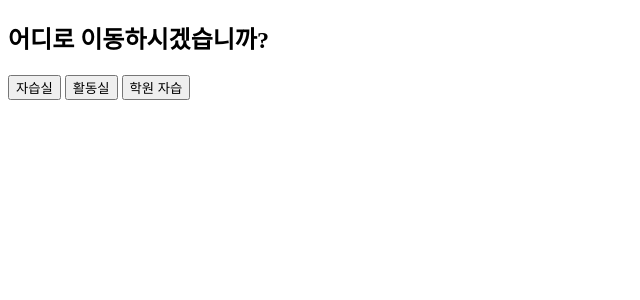
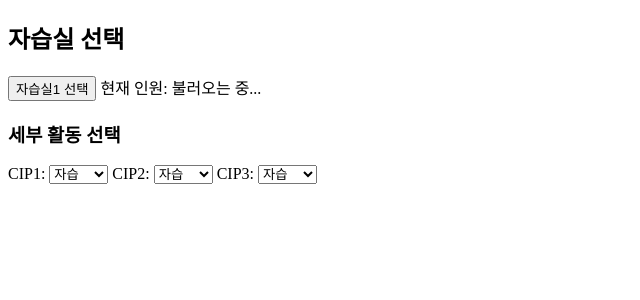
Before and after one commit to AERISstudio/cipchecker, a Flask app: page /selection in a window 1280 px wide. Shown: the top 300 px of the page, without its empty margins (0-640 px from the left). Run offline with Flask 3, Linux system fonts and the light colour scheme; the visitor is signed in with stand-in values (Sample User, id 1); some libraries are stand-ins or nearby versions.

Commit message:
2차
서버 연결 자습실1 추가 작성 필요
서버 인원 뜸
파베 db 연결시켜서

```diff
--- a/app.py
+++ b/app.py
@@ -3,9 +3,6 @@ import firebase_admin
 from firebase_admin import credentials, auth, db
 import pandas as pd
 import os
-import threading
-import schedule
-import time
 from datetime import timedelta
 
 app = Flask(__name__)
@@ -18,35 +15,35 @@ app.secret_key = os.urandom(24)  # 🔥 랜덤 보안 키 자동 생성
 cred = credentials.Certificate("dshs-cip-firebase-adminsdk-fbsvc-62090c1d93.json")
 firebase_admin.initialize_app(cred, {"databaseURL": "https://dshs-cip-default-rtdb.firebaseio.com/"})
 
-# ✅ 로그인 페이지 (GET 요청)
+# ✅ 로그인 페이지
 @app.route("/", methods=["GET"])
 def login_page():
     return render_template("login.html")
 
-# ✅ 로그인 처리 (POST 요청)
+# ✅ 로그인 처리
 @app.route("/login", methods=["POST"])
 def student_login():
     try:
         data = request.json
+        if not data or "student_id" not in data:
+            return jsonify({"error": "❌ 학번을 입력하세요!"}), 400
+
         student_id = data.get("student_id", "").strip()
 
-        # 🔥 학번 유효성 검사
         if not student_id.isdigit() or len(student_id) not in [5, 7]:
             return jsonify({"error": "❌ 유효한 학번을 입력하세요!"}), 400
 
-        # 🔥 Firebase에서 사용자 확인 또는 생성
         try:
             user = auth.get_user(student_id)
         except:
             user = auth.create_user(uid=student_id)
 
-        # 🔥 Firebase Custom Token 생성 및 세션 저장
         custom_token = auth.create_custom_token(student_id)
         session["student_id"] = student_id
         return jsonify({"token": custom_token.decode("utf-8"), "redirect": url_for("selection")}), 200
 
     except Exception as e:
-        print(f"❌ 로그인 중 서버 오류 발생: {e}")
+        print(f"❌ 로그인 오류: {e}")
         return jsonify({"error": f"서버 오류 발생: {str(e)}"}), 500
 
 # ✅ 공간 선택 페이지
@@ -56,22 +53,9 @@ def selection():
         return redirect(url_for("login_page"))
     return render_template("selection.html")
 
-# ✅ 활동별 페이지 라우팅
-@app.route("/study")
-def study():
-    return render_template("study.html") if "student_id" in session else redirect(url_for("login_page"))
-
-@app.route("/activity")
-def activity():
-    return render_template("activity.html") if "student_id" in session else redirect(url_for("login_page"))
-
-@app.route("/academy")
-def academy():
-    return render_template("academy.html") if "student_id" in session else redirect(url_for("login_page"))
-
-# ✅ 선택한 활동을 엑셀에 저장
-@app.route("/update_excel", methods=["POST"])
-def update_excel():
+# ✅ 자습실1 선택 시 Firebase 및 엑셀 업데이트
+@app.route("/update_selection", methods=["POST"])
+def update_selection():
     try:
         if "student_id" not in session:
             return jsonify({"error": "❌ 로그인 후 이용하세요!"}), 403
@@ -80,47 +64,71 @@ def update_excel():
         class_num = student_id[1:3]  # 🔥 학번에서 반 번호 추출 (예: 21008 → "10"반)
         file_name = f"{class_num}반.xlsx"
 
-        print(f"📂 엑셀 파일명: {file_name}")
-        print(f"👤 학생 ID: {student_id}")
-
-        # ✅ JSON 데이터 확인
         data = request.get_json()
         if not data:
             return jsonify({"error": "❌ 전송된 JSON 데이터가 없습니다."}), 400
 
-        cip1, cip2, cip3 = "자습", "자습", "자습"
+        selected_room = data.get("selected_room")
+        cip1 = data.get("cip1", "자습")
+        cip2 = data.get("cip2", "자습")
+        cip3 = data.get("cip3", "자습")
 
-        if data.get("academy_selected", False):
-            cip2, cip3 = "학원", "학원"
-        else:
-            cip1 = data.get("cip1", "자습")
-            cip2 = data.get("cip2", "자습")
-            cip3 = data.get("cip3", "자습")
+        # ✅ 자습실1 선택 시 Firebase 인원 증가
+        if selected_room == "자습실1":
+            try:
+                room_ref = db.reference("rooms/자습실/자습실1")
+                room_data = room_ref.get()
 
-        # 🔥 엑셀 파일 존재 확인 및 생성
+                # 🔥 데이터가 존재하지 않을 경우 기본 값 추가
+                if room_data is None:
+                    print("⚠️ Firebase에 자습실1 데이터가 없음! 초기화 진행...")
+                    room_data = {"max_capacity": 30, "current_capacity": 0}
+                    room_ref.set(room_data)
+
+                current_capacity = room_data.get("current_capacity", 0)
+                max_capacity = room_data.get("max_capacity", 0)
+
+                if current_capacity >= max_capacity:
+                    return jsonify({"error": "⚠️ 자습실1이(가) 이미 가득 찼습니다!"})
+
+                # ✅ 현재 인원을 1 증가
+                room_ref.update({"current_capacity": current_capacity + 1})
+
+            except Exception as e:
+                print(f"❌ Firebase 업데이트 오류: {e}")
+                return jsonify({"error": "Firebase 업데이트 중 오류 발생"}), 500
+
+        # ✅ 엑셀 파일 존재 확인 및 생성
         if not os.path.exists(file_name):
             df = pd.DataFrame(columns=["학번", "CIP1", "CIP2", "CIP3"])
             df.to_excel(file_name, index=False, engine="openpyxl")
 
-        # 🔥 기존 엑셀 파일 로드
-        df = pd.read_excel(file_name, engine="openpyxl")
+        # ✅ 엑셀 파일 읽기 (오류 대비)
+        try:
+            df = pd.read_excel(file_name, engine="openpyxl")
+        except Exception as e:
+            print(f"❌ 엑셀 파일 로드 오류: {e}")
+            return jsonify({"error": "엑셀 파일을 불러오는 중 오류 발생"}), 500
 
-        # 🔥 학번이 없으면 추가, 있으면 수정
+        # ✅ 학번이 없으면 추가, 있으면 수정
         df["학번"] = df["학번"].astype(str).fillna("")
         if student_id not in df["학번"].values:
-            new_data = pd.DataFrame([[student_id, cip1, cip2, cip3]], columns=["학번", "CIP1", "CIP2", "CIP3"])
+            new_data = pd.DataFrame([[student_id, "자습실", cip2, cip3]], columns=["학번", "CIP1", "CIP2", "CIP3"])
             df = pd.concat([df, new_data], ignore_index=True)
         else:
-            df.loc[df["학번"] == student_id, ["CIP1", "CIP2", "CIP3"]] = [cip1, cip2, cip3]
+            df.loc[df["학번"] == student_id, ["CIP1", "CIP2", "CIP3"]] = ["자습실", cip2, cip3]
 
-        # 🔥 학번 정렬 (마지막 두 자리 기준)
-        df["학번_번호"] = df["학번"].str[-2:].astype(int)
-        df = df.sort_values(by="학번_번호").drop(columns=["학번_번호"])
+        # ✅ 학번 정렬 (마지막 두 자리 기준, 예외 처리 포함)
+        try:
+            df["학번_번호"] = df["학번"].str[-2:].astype(int, errors="ignore")
+            df = df.sort_values(by="학번_번호").drop(columns=["학번_번호"])
+        except Exception as e:
+            print(f"⚠️ 학번 정렬 오류 발생: {e}")
 
-        # 🔥 엑셀 저장
+        # ✅ 엑셀 저장
         df.to_excel(file_name, index=False, engine="openpyxl")
 
-        return jsonify({"message": "✅ 선택이 저장되었습니다."}), 200
+        return jsonify({"message": "✅ 자습실1 선택이 저장되었습니다."}), 200
 
     except Exception as e:
         print(f"❌ 서버 오류 발생: {e}")
@@ -133,29 +141,21 @@ def admin_print():
 
 @app.route("/get_excel_data")
 def get_excel_data():
-    class_num = request.args.get("class")  # URL에서 class_num 가져오기
-    formatted_class_num = f"{int(class_num):02d}"  # 🔥 앞에 0이 붙은 두 자리 숫자로 변환 (예: "1" → "01")
+    try:
+        class_num = request.args.get("class")
+        formatted_class_num = f"{int(class_num):02d}"
 
-    file_name = f"{formatted_class_num}반.xlsx"  # 🔥 실제 저장된 파일명 형식 맞추기
+        file_name = f"{formatted_class_num}반.xlsx"
 
-    # 🔥 디버깅: 현재 폴더 내 파일 리스트 출력
-    existing_files = os.listdir(".")
-    print(f"📂 존재하는 엑셀 파일: {existing_files}")
+        if not os.path.exists(file_name):
+            return jsonify({"error": f"{class_num}반 엑셀 파일이 없습니다."})
 
-    # 🔥 해당 반의 엑셀 파일이 존재하는지 확인
-    if file_name not in existing_files:
-        print(f"❌ {file_name} 파일이 존재하지 않습니다!")
-        return jsonify({"error": f"{class_num}반 엑셀 파일이 없습니다."})
-
-    # 🔥 엑셀 파일 읽기
-    try:
         df = pd.read_excel(file_name, engine="openpyxl")
         return jsonify(df.to_dict(orient="records"))
+
     except Exception as e:
-        print(f"❌ 엑셀 파일 로드 오류: {e}")
-        return jsonify({"error": f"엑셀 파일을 불러오는 중 오류 발생: {str(e)}"})
-
-
+        print(f"❌ 엑셀 데이터 로드 오류: {e}")
+        return jsonify({"error": "엑셀 데이터 로드 중 오류 발생"}), 500
 
 if __name__ == "__main__":
     app.run(debug=True)
--- a/templates/selection.html
+++ b/templates/selection.html
@@ -2,18 +2,124 @@
 <html lang="ko">
 <head>
     <meta charset="UTF-8">
-    <title>선택창</title>
+    <meta name="viewport" content="width=device-width, initial-scale=1.0">
+    <title>자습실 선택</title>
+
+    <!-- ✅ Firebase SDK 로드 -->
+    <script type="module">
+        import { initializeApp } from "https://www.gstatic.com/firebasejs/11.4.0/firebase-app.js";
+        import { getDatabase, ref, get, update } from "https://www.gstatic.com/firebasejs/11.4.0/firebase-database.js";
+
+        // ✅ Firebase 설정
+        const firebaseConfig = {
+            apiKey: "AIzaSyCno_36Bl-DqjEk12lmFranNylngoo8Sd8",
+            authDomain: "dshs-cip.firebaseapp.com",
+            databaseURL: "https://dshs-cip-default-rtdb.firebaseio.com",
+            projectId: "dshs-cip",
+            storageBucket: "dshs-cip.appspot.com",
+            messagingSenderId: "1033758614768",
+            appId: "1:1033758614768:web:6cc73592e6b9052fdfd4e35",
+            measurementId: "G-V8X4BKESWM"
+        };
+
+        // ✅ Firebase 초기화
+        const app = initializeApp(firebaseConfig);
+        const database = getDatabase(app);
+
+        // ✅ 현재 자습실1의 인원 수 가져오기
+        async function updateRoomCapacity() {
+            const roomRef = ref(database, "rooms/자습실/자습실1");
+            const snapshot = await get(roomRef);
+
+            if (snapshot.exists()) {
+                const roomData = snapshot.val();
+                const currentCapacity = roomData.current_capacity || 0;
+                document.getElementById("roomCapacity").innerText = `현재 인원: ${currentCapacity} / 30`;
+            } else {
+                document.getElementById("roomCapacity").innerText = "현재 인원 데이터를 불러올 수 없습니다.";
+            }
+        }
+
+        window.submitChoice = async function () {
+            const cip1 = document.getElementById("cip1").value;
+            const cip2 = document.getElementById("cip2").value;
+            const cip3 = document.getElementById("cip3").value;
+
+            try {
+                // 🔥 현재 공간의 인원 가져오기
+                const roomRef = ref(database, "rooms/자습실/자습실1");
+                const snapshot = await get(roomRef);
+
+                if (snapshot.exists()) {
+                    let roomData = snapshot.val();
+                    let currentCapacity = roomData.current_capacity || 0;
+                    let maxCapacity = roomData.max_capacity || 0;
+
+                    if (currentCapacity >= maxCapacity) {
+                        alert(`⚠️ 자습실1이(가) 이미 가득 찼습니다!`);
+                        return;
+                    }
+
+                    // 🔥 Firebase 인원 업데이트
+                    await update(roomRef, { current_capacity: currentCapacity + 1 });
+
+                    // 🔥 Flask 서버에도 CIP 선택 사항을 전송하여 엑셀 업데이트
+                    const response = await fetch("/update_selection", {
+                        method: "POST",
+                        headers: { "Content-Type": "application/json" },
+                        body: JSON.stringify({
+                            selected_room: "자습실1",
+                            cip1: cip1,
+                            cip2: cip2,
+                            cip3: cip3
+                        })
+                    });
+
+                    const data = await response.json();
+                    if (data.error) {
+                        alert("⚠️ " + data.error);
+                    } else {
+                        alert("✅ " + data.message);
+                        updateRoomCapacity(); // 인원 업데이트 후 다시 갱신
+                    }
+                } else {
+                    alert("⚠️ 공간 정보를 찾을 수 없습니다!");
+                }
+            } catch (error) {
+                console.error("오류 발생:", error);
+            }
+        };
+
+        window.onload = updateRoomCapacity;
+    </script>
 </head>
 <body>
-    <h2>어디로 이동하시겠습니까?</h2>
-    <button onclick="goToPage('study')">자습실</button>
-    <button onclick="goToPage('activity')">활동실</button>
-    <button onclick="goToPage('academy')">학원 자습</button>
+    <h2>자습실 선택</h2>
 
-    <script>
-        function goToPage(page) {
-            window.location.href = "/" + page;
-        }
-    </script>
+    <button onclick="submitChoice()">자습실1 선택</button>
+    <span id="roomCapacity">현재 인원: 불러오는 중...</span>
+
+    <h3>세부 활동 선택</h3>
+    <label for="cip1">CIP1:</label>
+    <select id="cip1">
+        <option value="자습">자습</option>
+        <option value="활동실">활동실</option>
+        <option value="수행실">수행실</option>
+    </select>
+
+    <label for="cip2">CIP2:</label>
+    <select id="cip2">
+        <option value="자습">자습</option>
+        <option value="활동실">활동실</option>
+        <option value="수행실">수행실</option>
+    </select>
+
+    <label for="cip3">CIP3:</label>
+    <select id="cip3">
+        <option value="자습">자습</option>
+        <option value="활동실">활동실</option>
+        <option value="수행실">수행실</option>
+    </select>
+
 </body>
 </html>
```
Also changed, not shown: static/firebase_config.js (+9 -3 lines), static/login/login.js (+7 -12 lines), 2 other files.
